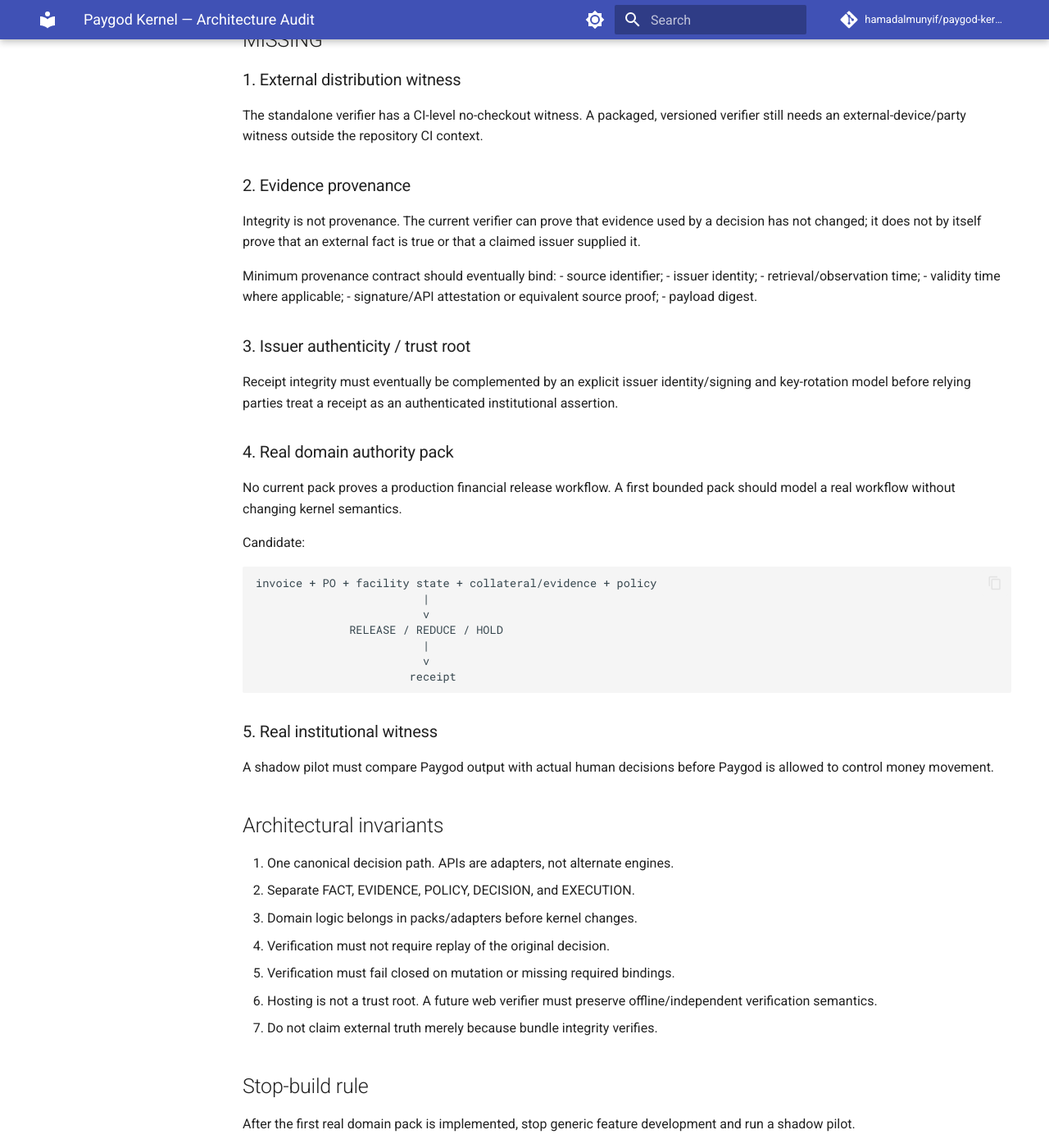
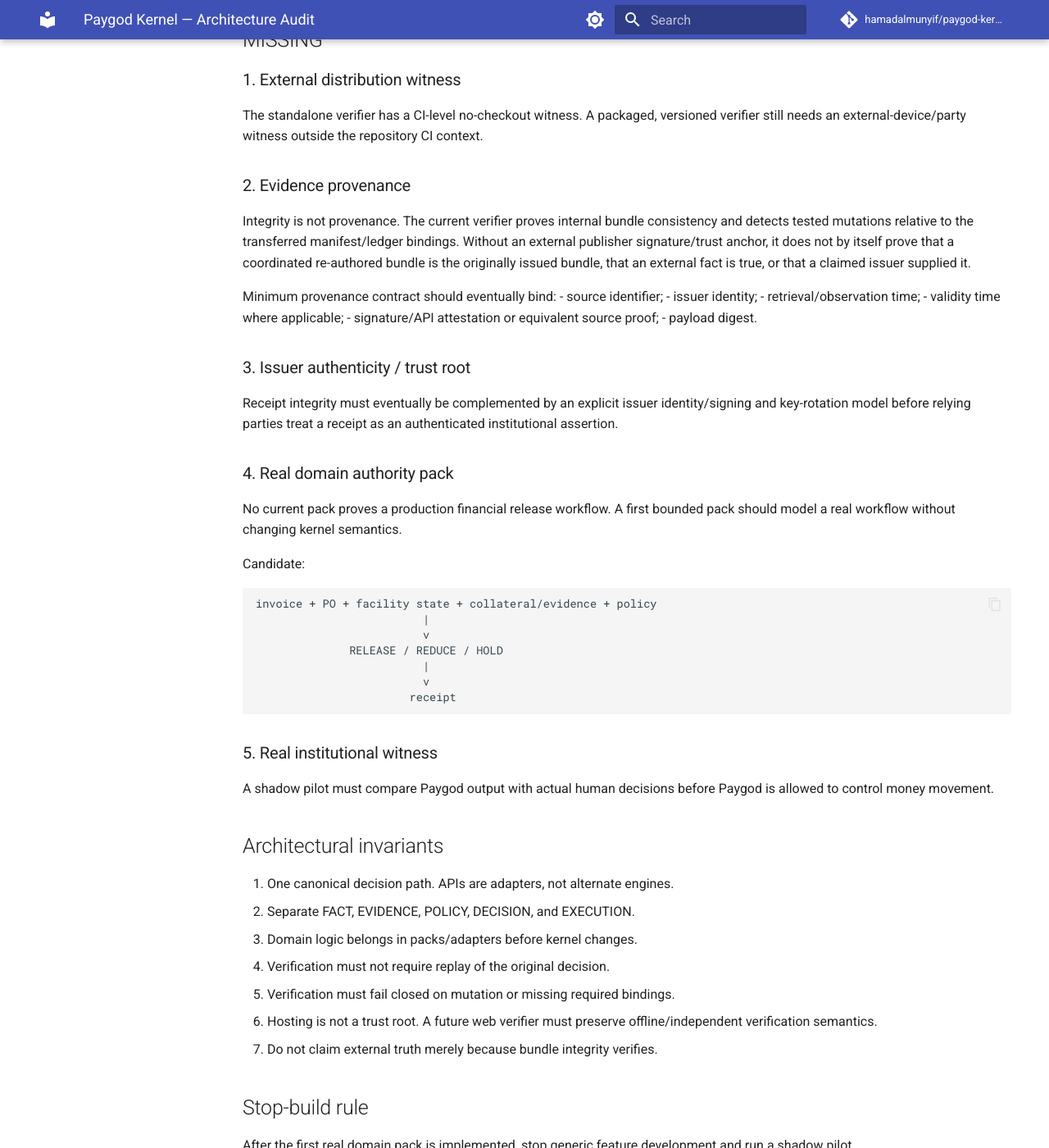
Before and after one commit to hamadalmunyif/paygod-kernel-mvp, an MkDocs documentation site: the page built from docs/ARCHITECTURE_AUDIT.md, in a window 1280 px wide and 1400 px high, scrolled down 2090 px. Shown: the whole window at 82% size. Built offline with MkDocs 1.6.1 and Material for MkDocs 9.7.7, drawn with Linux system fonts in a browser that asks for light colours; comment, search, counter and statistics services are not loaded; some of the changed text lies outside the part shown.

Commit message:
docs: separate bundle integrity from issuer authenticity

```diff
--- a/docs/ARCHITECTURE_AUDIT.md
+++ b/docs/ARCHITECTURE_AUDIT.md
@@ -78,7 +78,7 @@
 The standalone verifier has a CI-level no-checkout witness. A packaged, versioned verifier still needs an external-device/party witness outside the repository CI context.
 
 ### 2. Evidence provenance
-Integrity is not provenance. The current verifier can prove that evidence used by a decision has not changed; it does not by itself prove that an external fact is true or that a claimed issuer supplied it.
+Integrity is not provenance. The current verifier proves internal bundle consistency and detects tested mutations relative to the transferred manifest/ledger bindings. Without an external publisher signature/trust anchor, it does not by itself prove that a coordinated re-authored bundle is the originally issued bundle, that an external fact is true, or that a claimed issuer supplied it.
 
 Minimum provenance contract should eventually bind:
 - source identifier;
@@ -128,7 +128,7 @@
 
 1. Align README, START_HERE, ROADMAP, GATES, and verifier documentation with the architecture actually on `main`.
 2. Declare the kernel invariants/freeze boundary.
-3. Package verifier v0.1.0 and run an external portability witness.
+3. Package verifier v0.2.0 and run an external portability/trust-root witness.
 4. Define Evidence Provenance Contract v0.1.
 5. Implement one Conditional Invoice Release Pack v0.1.
 6. Stop coding and run a 20–50 case shadow pilot.
```
